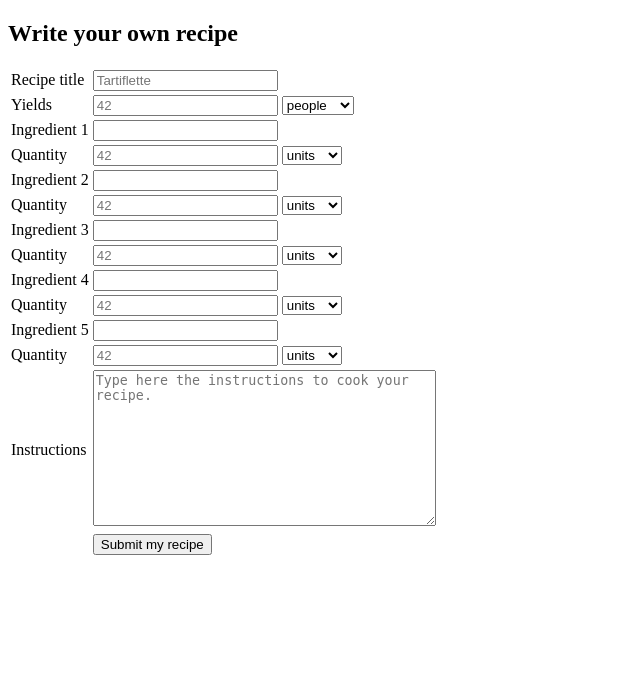
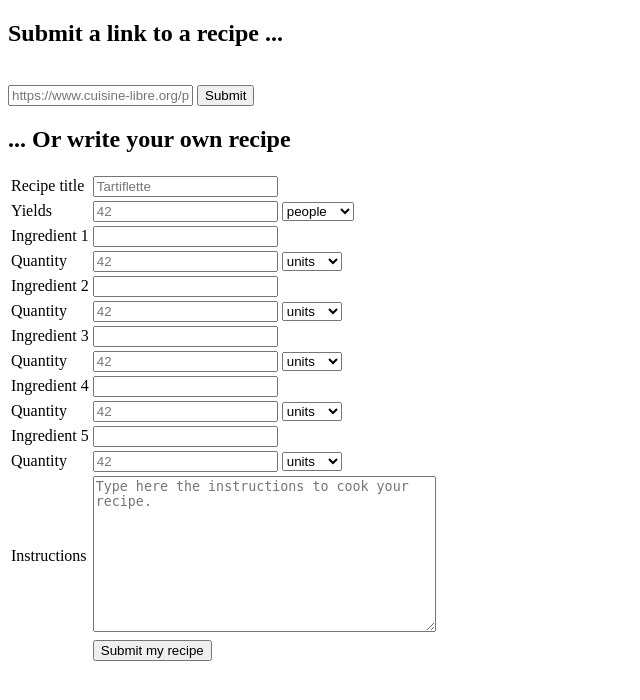
Before and after one commit to Hungry-Students/recipy, a Django app: page /recipes/write in a window 1280 px wide. Shown: the top 700 px of the page, without its empty margins (0-640 px from the left). Run offline with Django 3.2, Linux system fonts and the light colour scheme; data that the repository does not hold is empty.

Commit message:
Add first support of recipe-scrapper

```diff
--- a/recipes/models.py
+++ b/recipes/models.py
@@ -28,6 +28,9 @@ class Recipe(models.Model):
     name = models.CharField(max_length=200)
     ingredients = models.ManyToManyField(Ingredient, through='IngredientQuantity')
 
+    #URL used to manage duplicatas
+    url = models.CharField(max_length=400, blank=True, null=True)
+
     # Properties from https://schema.org/Recipe
     cook_time = models.DurationField(blank=True, null=True)
     cooking_method = models.CharField(max_length=200, blank=True, null=True)
--- a/recipes/templates/recipes/write.html
+++ b/recipes/templates/recipes/write.html
@@ -2,14 +2,28 @@
 <html lang="en">
     <head>
         <meta charset="UTF-8">
-        <title>Write your own recipe</title>
+        <title>Submit a recipe</title>
     </head>
 
     <body>
-        <h2>Write your own recipe</h2>
-        {% if error_message %}
     	<div>
-    		Error : {{error_message}} <br>
+    		<h2>Submit a link to a recipe ...</h2><br>
+    		{% if error_message_link %}
+				<div>
+				Error : {{error_message_link}} <br>
+				</div>
+			{% endif %}
+    		<form method="post" action="{% url 'recipes:scrape' %}">
+		    {% csrf_token %}
+		    <input type="text" id="url" name="url" placeholder="https://www.cuisine-libre.org/potee-auvergnate">
+            <input type="submit" value="Submit">
+    	</div>
+
+    	<div>
+		    <h2>... Or write your own recipe</h2>
+		    {% if error_message_form %}
+				<div>
+				Error : {{error_message_form}} <br>
 
 				{% if existing_recipe %}
 					<a href="/recipes/{{ existing_recipe.id }}/">Link towards the recipe</a><br>
@@ -75,5 +89,6 @@
 				        </tr>
 				    </table>
 		    </form>
+		</div>
     </body>
 </html>
--- a/recipes/urls.py
+++ b/recipes/urls.py
@@ -9,4 +9,5 @@ urlpatterns = [
     path('<int:recipe_id>/', views.detail_recipe, name='detail_recipe'),
     path('write', views.write, name='write'),
     path('handle_form', views.handle_form, name='handle_form'),
+    path('scrape', views.scrape, name='scrape'),
 ]
--- a/recipes/views.py
+++ b/recipes/views.py
@@ -6,6 +6,7 @@ from django.shortcuts import render
 from django.http import HttpResponse, HttpResponseRedirect
 from .models import Ingredient, RecipeCategory, RestrictedDiet, Recipe, IngredientQuantity
 from django.urls import reverse
+from recipe_scrapers import scrape_me
 
 
 def index(request):
@@ -24,23 +25,28 @@ def detail_recipe(request, recipe_id):
 	}
 	return render(request, 'recipes/detail_recipe.html', context)
 
-def write(request, error_message=None, existing_recipe=None):
+### SUBMITTING RECIPES ###
+
+def write(request, error_message_link=None, error_message_form=None, existing_recipe=None):
     # View that allows user to write their own recipes
     ingredient_list = Ingredient.objects.order_by('name')
     context = {
     	'range':range(1,6),
     	'ingredient_list' : ingredient_list,
-    	'error_message' : error_message,
+    	'error_message_link' : error_message_link,
+    	'error_message_form' : error_message_form,
     	'existing_recipe' : existing_recipe,
     }
     return render(request , 'recipes/write.html', context)
+
+### SUBMITTING VIA A FORM ###
 
 def handle_form(request):
 
 	#checking for duplicates of recipies
 	temp = Recipe.objects.filter(name = request.POST['title'])
 	if temp:
-		return write(request, error_message = 'this recipe already exists', existing_recipe = temp[0])
+		return write(request, error_message_form = 'this recipe already exists', existing_recipe = temp[0])
 
 	#extracting ingredients and checking for ingredient duplicates
 	ingredient_quantities = {}
@@ -50,17 +56,19 @@ def handle_form(request):
 		if ingredient_name == '':
 			continue
 		if ingredient_name in ingredient_quantities:
-			return write(request, error_message = 'You have listed ingredient '+ingredient_name+' several times')
+			return write(request, error_message_form = 'You have listed ingredient '+ingredient_name+' several times')
 		ingredient_quantities[ingredient_name] = request.POST['ingredient'+str(i)+'_quantity']
 		ingredient_quantity_units[ingredient_name] = request.POST['ingredient'+str(i)+'_quantity_unit']
 
 	#building new recipe
-	new_recipe = Recipe(name = request.POST['title'], instruction = request.POST['instructions'],
-						quantity = request.POST['quantity'], quantity_unit = request.POST['quantity_unit'],
+	new_recipe = Recipe(name = request.POST['title'],
+						instruction = request.POST['instructions'],
+						quantity = request.POST['quantity'],
+						quantity_unit = request.POST['quantity_unit'],
 						)
 	new_recipe.save()
+
 	#building Many-to-Many relatioships for ingredients
-
 	for ingredient_name in ingredient_quantities.keys():
 		ingredient_object = Ingredient.objects.filter(name = ingredient_name)[0]
 		relation = IngredientQuantity(recipe = new_recipe, ingredient = ingredient_object,
@@ -69,3 +77,24 @@ def handle_form(request):
 									 )
 		relation.save()
 	return HttpResponseRedirect(reverse('recipes:index'))
+
+
+### SUBMITTING VIA RECIPE-SCRAPPER ###
+
+def scrape(request):
+	try:
+		if not Recipe.objects.filter(url = request.POST['url']):
+			scraper = scrape_me(request.POST['url'])
+			print(scraper.ingredients())
+			print(scraper.instructions())
+			print(scraper.yields())
+			print(scraper.total_time())
+			new_recipe = Recipe(name = scraper.title(),
+						instruction = scraper.instructions(),
+						quantity = 3,
+						quantity_unit = 'personnes',
+						)
+			new_recipe.save()
+		return HttpResponseRedirect(reverse('recipes:index'))
+	except:
+		return write(request, error_message_link='the website '+ request.POST['url'] + ' is not supported by recipe_scraper')
```
Also changed, not shown: recipes/templates/recipes/scrape.html (deleted, +0 -15 lines), recipes/migrations/0005_recipe_url.py (added). Lines whose indentation alone changed are shown as unchanged.
